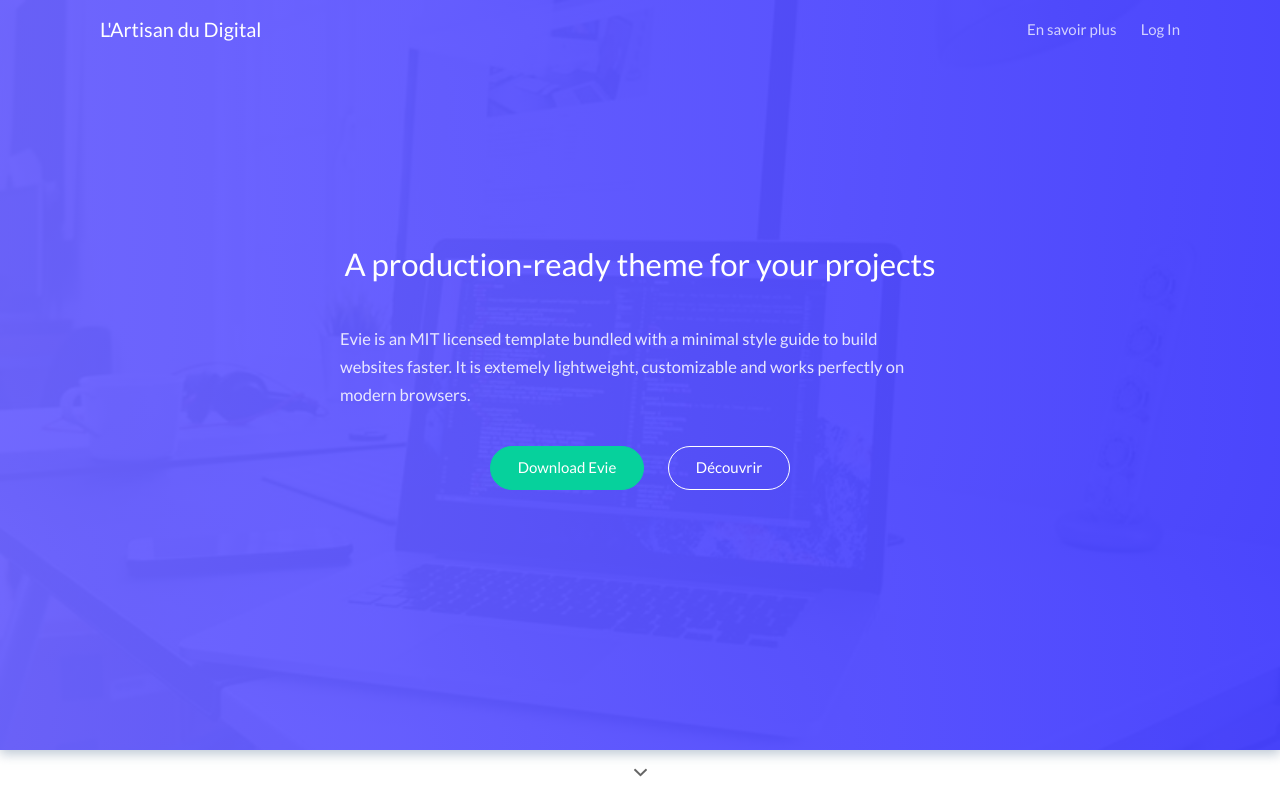
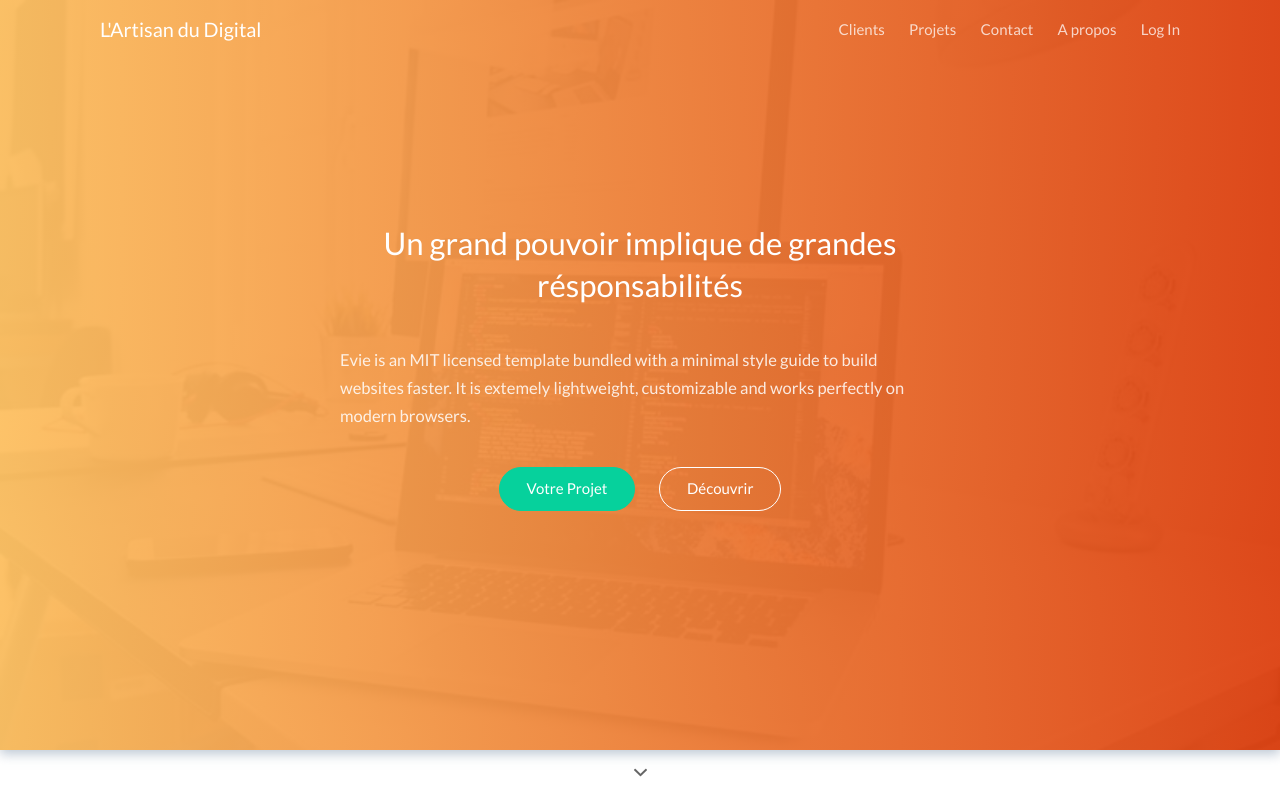
Before and after one commit to OliveCh12/WebDigital, a plain HTML site: page index.html in a window 1280 px wide. Shown: the top 800 px of the page. Drawn offline with Linux system fonts and the light colour scheme.

Commit message:
Update links, content

```diff
--- a/index.html
+++ b/index.html
@@ -1,12 +1,14 @@
 <!DOCTYPE html>
 <html lang='en'>
+
 <head>
 	<meta class="utf-8">
 	<meta name="viewport" content="width=device-width, initial-scale=1, maximum-scale=1">
 	<title>L'Artisan du Digital</title>
 	<!-- Don't forget to add your metadata here -->
-	<link rel='stylesheet' href='css/style.min.css' />
+	<link rel='stylesheet' href='css/style.css' />
 </head>
+
 <body>
 	<!-- Hero(extended) navbar -->
 	<div class="navbar navbar--extended">
@@ -16,7 +18,10 @@
 				<a href="index.html" class="navbar__logo">L'Artisan du Digital</a>
 				<nav class="navbar__menu">
 					<ul>
-						<li><a target="_blank" rel="nofollow" href="https://evie.undraw.co/docs">En savoir plus</a></li>
+						<li><a target="_blank" rel="nofollow" href="">Clients</a></li>
+						<li><a target="_blank" rel="nofollow" href="">Projets</a></li>
+						<li><a target="_blank" rel="nofollow" href="">Contact</a></li>
+						<li><a target="_blank" rel="nofollow" href="">A propos</a></li>
 						<li><a href="auth.html">Log In</a></li>
 					</ul>
 				</nav>
@@ -32,9 +37,9 @@
 			<div class="container">
 				<div class="hero__content">
 					<div class="hero__content__inner" id='navConverter'>
-						<h1 class="hero__title">A production-ready theme for your projects</h1>
+						<h1 class="hero__title">Un grand pouvoir implique de grandes résponsabilités</h1>
 						<p class="hero__text">Evie is an MIT licensed template bundled with a minimal style guide to build websites faster. It is extemely lightweight, customizable and works perfectly on modern browsers.</p>
-						<a href="#" class="button button__accent">Download Evie</a>
+						<a href="#" class="button button__accent">Votre Projet</a>
 						<a href="#" class="button hero__button">Découvrir</a>
 					</div>
 				</div>
@@ -167,4 +172,5 @@
 		</div>
 		<script src='js/app.min.js'></script>
 </body>
+
 </html>
```
Lines whose indentation alone changed are shown as unchanged.
